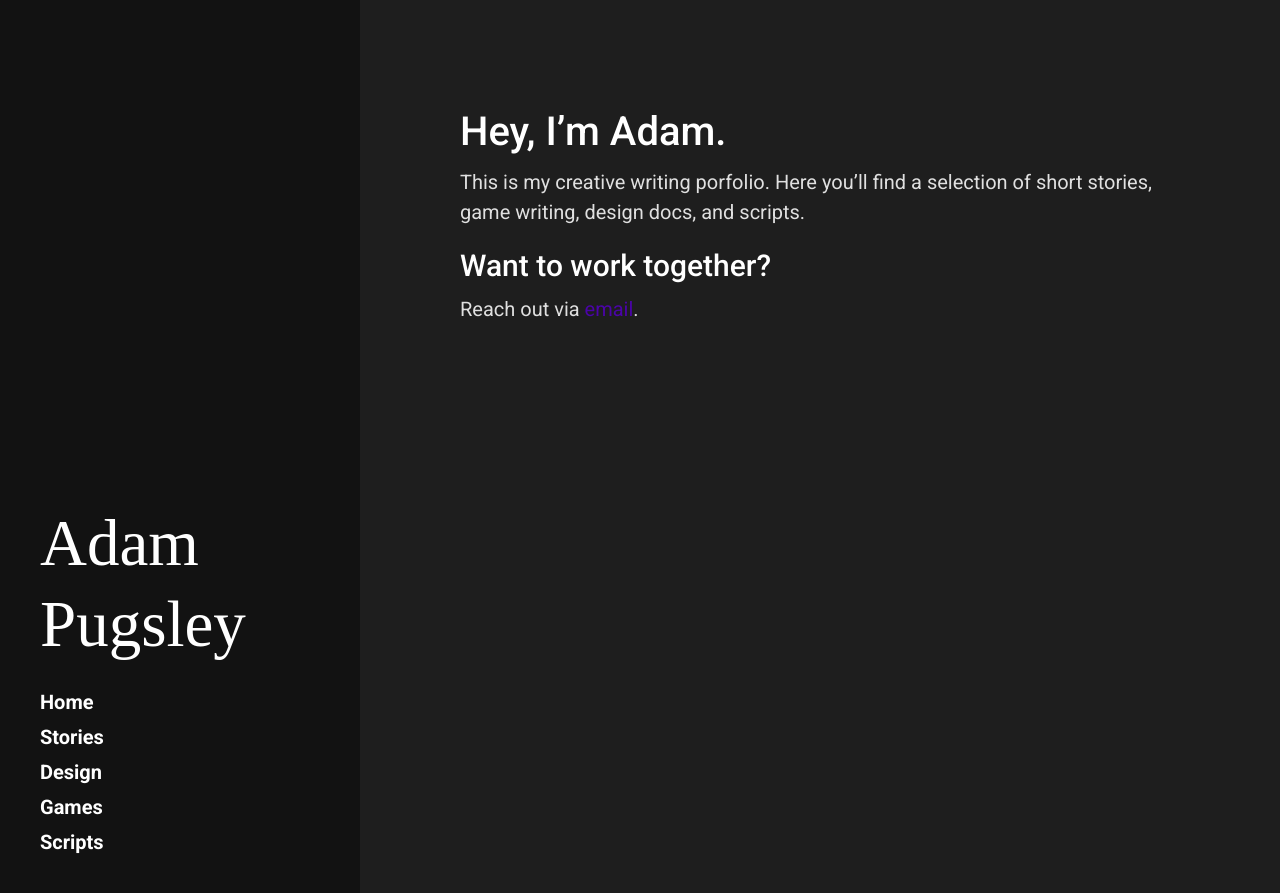
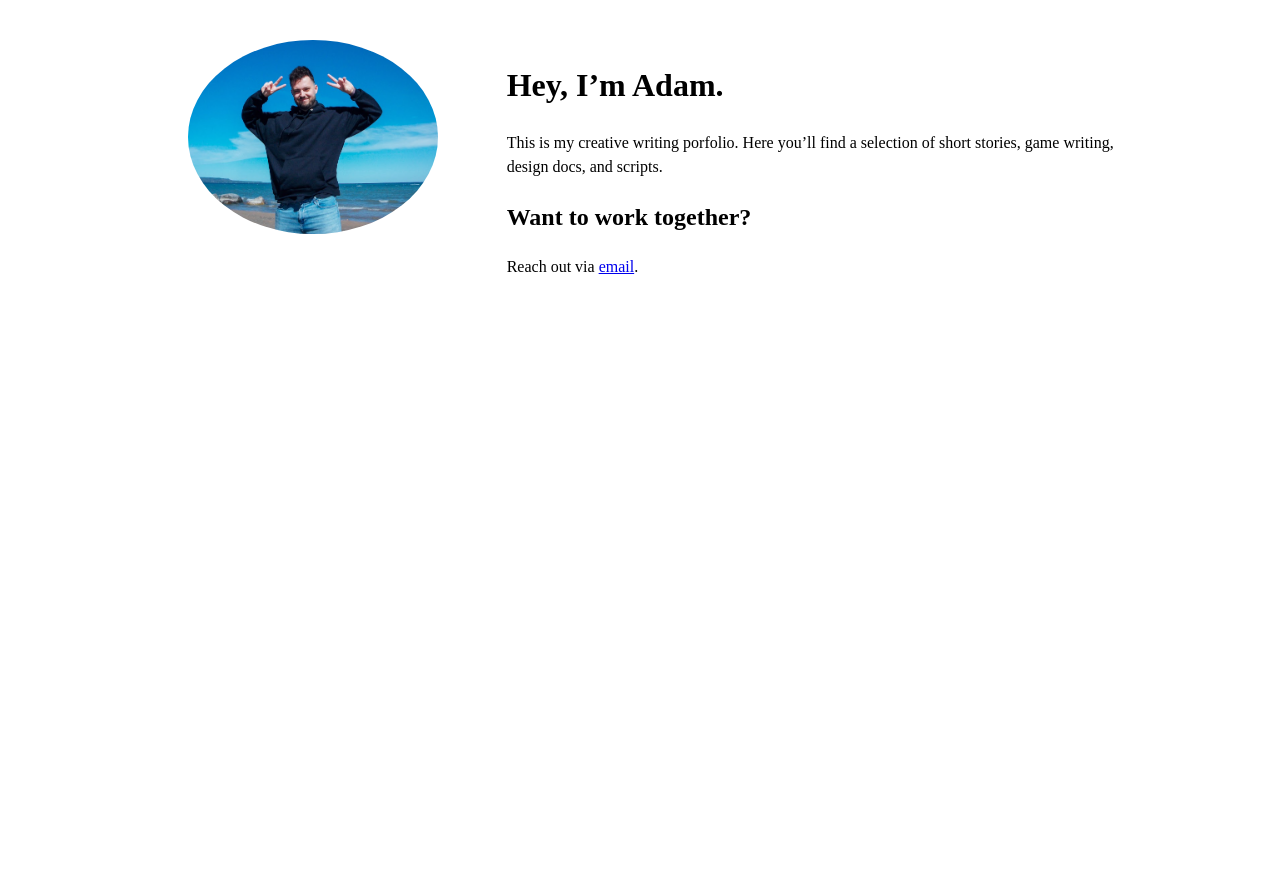
Before and after one commit to ajrpugs/pugsleyfiction, a Jekyll site: the page built from index.md, in a window 1280 px wide. Shown: the top 893 px of the page. Built offline with Jekyll 4.4.1, drawn with Linux system fonts in a browser that asks for light colours.

Commit message:
update landing page

```diff
--- /dev/null
+++ b/_layouts/two-column.html
@@ -0,0 +1,63 @@
+<!DOCTYPE html>
+<html lang="en">
+<head>
+  <meta charset="UTF-8" />
+  <meta name="viewport" content="width=device-width, initial-scale=1.0" />
+  <title>{{ page.title }}</title>
+
+  <style>
+    /* simple two-column grid */
+    .container {
+      display: grid;
+      grid-template-columns: 1fr 2fr;
+      gap: 40px;
+      align-items: start;
+      padding: 2rem;
+      max-width: 960px;
+      margin: 0 auto;
+    }
+
+    .left {
+      text-align: center;
+    }
+
+    .left img {
+      width: 100%;
+      max-width: 250px;
+      border-radius: 50%;
+      object-fit: cover;
+    }
+
+    .right {
+      font-size: 1rem;
+      line-height: 1.5;
+    }
+
+    @media (max-width: 768px) {
+      .container {
+        grid-template-columns: 1fr;
+        text-align: center;
+      }
+      .right {
+        margin-top: 1.5rem;
+      }
+    }
+  </style>
+
+</head>
+<body>
+
+  <div class="container">
+    <div class="left">
+      {% if page.headshot %}
+        <img src="{{ page.headshot }}" alt="Headshot">
+      {% endif %}
+    </div>
+
+    <div class="right">
+      {{ content }}
+    </div>
+  </div>
+
+</body>
+</html>
--- a/index.md
+++ b/index.md
@@ -1,6 +1,7 @@
 ---
-layout: default
+layout: two-column
 title: Home
+headshot: "/assets/headshot.png"
 ---
 
 # Hey, I'm Adam.
```
Also changed, not shown: assets/headshot.png (added), 3 other files.
